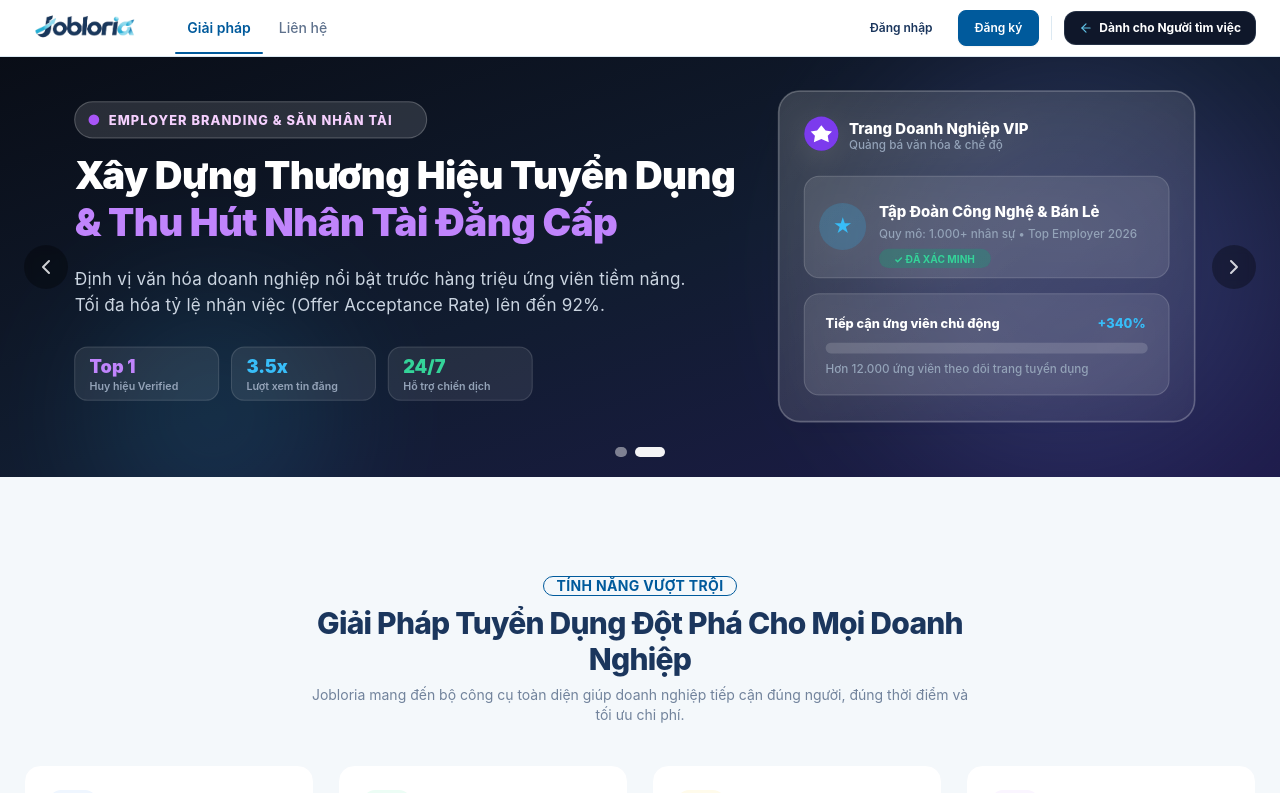
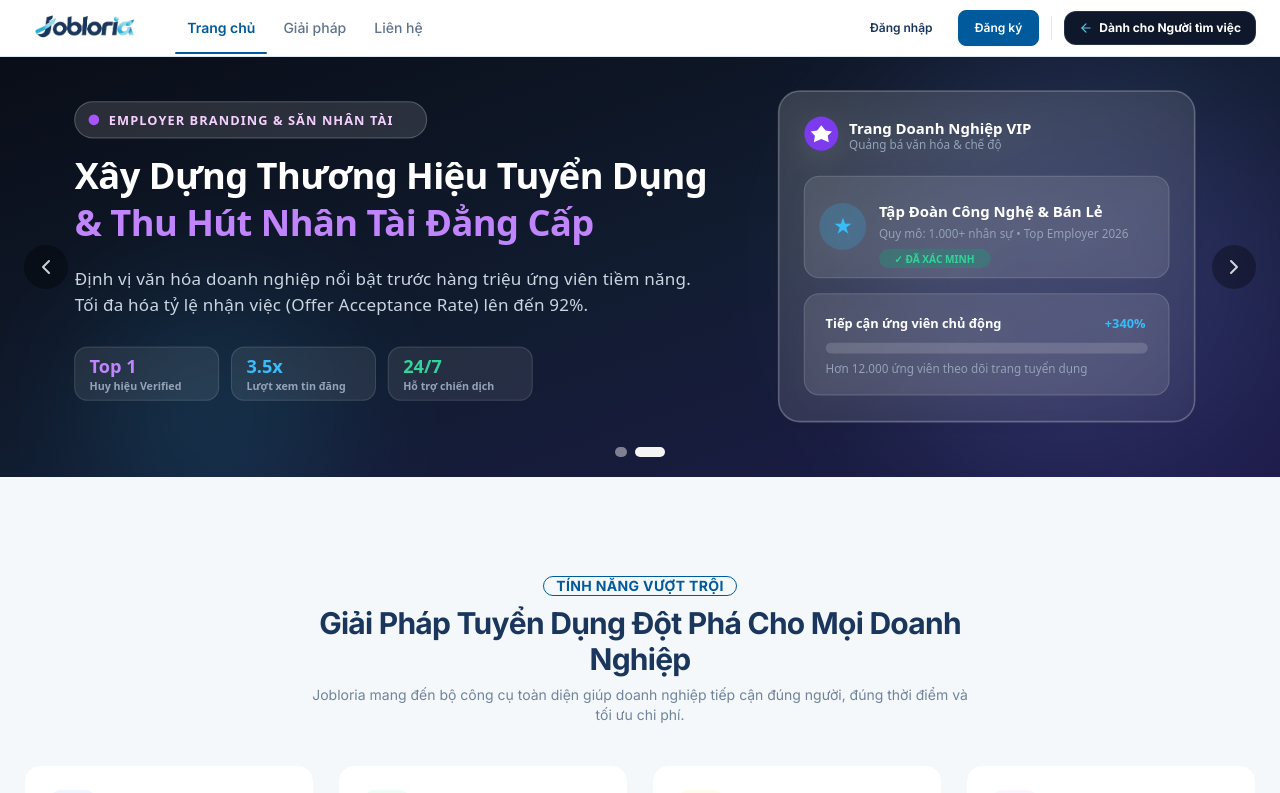
Before and after one commit to doanquantuan/job-search-support-website, a React (Vite) app in the folder frontend/: page /recruiter in a window 1280 px wide. Shown: the top 793 px of the page. Built offline with nearby package versions, Linux system fonts and the light colour scheme; no server answers.

Commit message:
feat(ui): unify font to Inter across recruiter and home pages

```diff
--- a/frontend/index.html
+++ b/frontend/index.html
@@ -6,6 +6,12 @@
     <link rel="icon" type="image/svg+xml" href="/vite.svg" />
     <meta name="viewport" content="width=device-width, initial-scale=1.0" />
     <title>Jobloria - Nền tảng tuyển dụng & tìm kiếm việc làm</title>
+    <link rel="preconnect" href="https://fonts.googleapis.com" />
+    <link rel="preconnect" href="https://fonts.gstatic.com" crossorigin />
+    <link
+      href="https://fonts.googleapis.com/css2?family=Inter:wght@300;400;500;600;700;800;900&display=swap"
+      rel="stylesheet"
+    />
   </head>
   <body>
     <div id="root"></div>
--- a/frontend/src/features/recruiter/components/RecruiterHeader.jsx
+++ b/frontend/src/features/recruiter/components/RecruiterHeader.jsx
@@ -72,41 +72,56 @@ export const RecruiterHeader = () => {
           <img src={logo} alt="Jobloria" className="h-20 w-auto" />
         </Link>
 
-        {/* ── Primary Nav: "Giải pháp", "Liên hệ", và "Bảng quản trị" nếu đã đăng nhập ── */}
+        {/* ── Primary Nav: Đồng bộ chuẩn typography 100% với AppHeader ── */}
         <nav className="hidden md:flex items-center gap-1 flex-1">
-          {user && isRecruiter && (
-            <Link
-              to="/recruiter/dashboard"
-              className="px-3 py-4 text-sm font-semibold text-primary hover:text-primary-focus transition-colors flex items-center gap-1.5"
-            >
-              <LayoutDashboard className="w-4 h-4" />
-              <span>Bảng quản trị</span>
-            </Link>
-          )}
-
-          {/* 1. Giải pháp tuyển dụng */}
-          <button
-            type="button"
-            onClick={() => scrollToSection("solutions")}
-            className={`relative px-3 py-4 text-sm font-medium transition-colors cursor-pointer ${
-              location.pathname === "/recruiter"
+          {/* 1. Trang chủ nhà tuyển dụng */}
+          <Link
+            to="/recruiter"
+            className={`relative px-3 py-4 text-sm font-medium transition-colors ${
+              location.pathname === "/recruiter" && !location.hash
                 ? "text-primary font-semibold"
                 : "text-base-content/70 hover:text-base-content"
             }`}
           >
-            <span>Giải pháp</span>
-            {location.pathname === "/recruiter" && (
+            <span>Trang chủ</span>
+            {location.pathname === "/recruiter" && !location.hash && (
               <span className="absolute bottom-0 left-0 right-0 h-0.5 bg-primary rounded-full" />
             )}
+          </Link>
+
+          {/* 2. Bảng quản trị nếu là Recruiter */}
+          {user && isRecruiter && (
+            <Link
+              to="/recruiter/dashboard"
+              className={`relative px-3 py-4 text-sm font-medium transition-colors ${
+                location.pathname.startsWith("/recruiter/dashboard")
+                  ? "text-primary font-semibold"
+                  : "text-base-content/70 hover:text-base-content"
+              }`}
+            >
+              <span>Bảng quản trị</span>
+              {location.pathname.startsWith("/recruiter/dashboard") && (
+                <span className="absolute bottom-0 left-0 right-0 h-0.5 bg-primary rounded-full" />
+              )}
+            </Link>
+          )}
+
+          {/* 3. Giải pháp tuyển dụng */}
+          <button
+            type="button"
+            onClick={() => scrollToSection("solutions")}
+            className="px-3 py-4 text-sm font-medium text-base-content/70 hover:text-base-content transition-colors cursor-pointer"
+          >
+            <span>Giải pháp</span>
           </button>
 
-          {/* 2. Liên hệ */}
+          {/* 4. Liên hệ */}
           <button
             type="button"
             onClick={() => scrollToSection("contact")}
             className="px-3 py-4 text-sm font-medium text-base-content/70 hover:text-base-content transition-colors cursor-pointer"
           >
-            Liên hệ
+            <span>Liên hệ</span>
           </button>
         </nav>
 
--- a/frontend/src/index.css
+++ b/frontend/src/index.css
@@ -41,6 +41,6 @@
   body {
     @apply bg-base-200 text-base-content antialiased;
     font-feature-settings: "rlig" 1, "calt" 1;
-    font-family: -apple-system, BlinkMacSystemFont, "Segoe UI", Roboto, "Helvetica Neue", Arial, sans-serif;
+    font-family: "Inter", -apple-system, BlinkMacSystemFont, "Segoe UI", Roboto, "Helvetica Neue", Arial, sans-serif;
   }
 }
--- a/frontend/src/pages/HomePage.jsx
+++ b/frontend/src/pages/HomePage.jsx
@@ -331,7 +331,7 @@ export const HomePage = () => {
           <div className="max-w-7xl mx-auto relative z-10">
             {/* Tiêu đề chính */}
             <div className="text-center max-w-3xl mx-auto mb-6">
-              <h1 className="text-2xl sm:text-4xl font-extrabold tracking-tight leading-snug">
+              <h1 className="text-2xl sm:text-4xl font-bold tracking-tight leading-snug">
                 Tìm kiếm cơ hội việc làm mơ ước cùng Jobloria
               </h1>
               <p className="text-xs sm:text-sm text-primary-100 mt-2 font-normal">
@@ -506,7 +506,7 @@ export const HomePage = () => {
           <div className="flex flex-col sm:flex-row sm:items-center justify-between gap-4 pb-4">
             {/* Trái: Tiêu đề + Pill tabs: Việc văn phòng, Việc phổ thông */}
             <div className="flex flex-wrap items-center gap-3">
-              <h2 className="text-xl sm:text-2xl font-extrabold text-base-content tracking-tight">
+              <h2 className="text-xl sm:text-2xl font-bold text-base-content tracking-tight">
                 Việc làm nổi bật
               </h2>
               <div className="flex items-center gap-2">
@@ -731,7 +731,7 @@ export const HomePage = () => {
                   <Award className="w-6 h-6" />
                 </div>
                 <div>
-                  <h2 className="text-xl sm:text-2xl font-extrabold text-base-content tracking-tight">
+                  <h2 className="text-xl sm:text-2xl font-bold text-base-content tracking-tight">
                     Top Công ty hàng đầu
                   </h2>
                   <p className="text-xs sm:text-sm text-base-content/60 mt-0.5">
@@ -861,7 +861,7 @@ export const HomePage = () => {
                 <TrendingUp className="w-6 h-6" />
               </div>
               <div>
-                <h2 className="text-xl sm:text-2xl font-extrabold text-base-content tracking-tight">
+                <h2 className="text-xl sm:text-2xl font-bold text-base-content tracking-tight">
                   Khám phá theo ngành nghề
                 </h2>
                 <p className="text-xs sm:text-sm text-base-content/60 mt-0.5">
@@ -909,7 +909,7 @@ export const HomePage = () => {
               <span className="badge bg-white/20 text-white border border-white/30 font-bold text-2xs uppercase py-1 px-3">
                 Dành cho Nhà Tuyển Dụng
               </span>
-              <h2 className="text-2xl sm:text-3xl font-extrabold leading-tight">
+              <h2 className="text-2xl sm:text-3xl font-bold leading-tight">
                 Doanh nghiệp bạn đang tìm kiếm nhân tài phù hợp?
               </h2>
               <p className="text-xs sm:text-sm text-white/90 leading-relaxed font-normal">
--- a/frontend/src/pages/recruiter/RecruiterLandingPage.jsx
+++ b/frontend/src/pages/recruiter/RecruiterLandingPage.jsx
@@ -199,7 +199,7 @@ export const RecruiterLandingPage = () => {
             <span className="badge badge-primary badge-outline font-bold text-2xs uppercase tracking-wide py-1 px-3">
               Tính năng vượt trội
             </span>
-            <h2 className="text-2xl sm:text-3xl font-extrabold text-base-content tracking-tight">
+            <h2 className="text-2xl sm:text-3xl font-bold text-base-content tracking-tight">
               Giải Pháp Tuyển Dụng Đột Phá Cho Mọi Doanh Nghiệp
             </h2>
             <p className="text-xs sm:text-sm text-base-content/60">
@@ -286,7 +286,7 @@ export const RecruiterLandingPage = () => {
         <section className="bg-base-100 border-y border-base-200/80 py-12 sm:py-14">
           <div className="max-w-7xl mx-auto px-4 sm:px-6">
             <div className="text-center max-w-2xl mx-auto mb-10 space-y-2">
-              <h2 className="text-2xl sm:text-3xl font-extrabold text-base-content tracking-tight">
+              <h2 className="text-2xl sm:text-3xl font-bold text-base-content tracking-tight">
                 Quy Trình Bắt Đầu Đơn Giản Trong 4 Bước
               </h2>
               <p className="text-xs sm:text-sm text-base-content/60">
@@ -297,7 +297,7 @@ export const RecruiterLandingPage = () => {
             <div className="grid grid-cols-1 md:grid-cols-4 gap-6 relative">
               {/* Step 1 */}
               <div className="p-5 rounded-2xl bg-base-200/50 border border-base-200 space-y-3 relative">
-                <div className="w-9 h-9 rounded-xl bg-primary text-white font-extrabold text-sm flex items-center justify-center shadow-xs">
+                <div className="w-9 h-9 rounded-xl bg-primary text-white font-bold text-sm flex items-center justify-center shadow-xs">
                   01
                 </div>
                 <h3 className="font-bold text-sm text-base-content">Đăng ký tài khoản</h3>
@@ -308,7 +308,7 @@ export const RecruiterLandingPage = () => {
 
               {/* Step 2 */}
               <div className="p-5 rounded-2xl bg-base-200/50 border border-base-200 space-y-3 relative">
-                <div className="w-9 h-9 rounded-xl bg-primary text-white font-extrabold text-sm flex items-center justify-center shadow-xs">
+                <div className="w-9 h-9 rounded-xl bg-primary text-white font-bold text-sm flex items-center justify-center shadow-xs">
                   02
                 </div>
                 <h3 className="font-bold text-sm text-base-content">Xác thực doanh nghiệp</h3>
@@ -319,7 +319,7 @@ export const RecruiterLandingPage = () => {
 
               {/* Step 3 */}
               <div className="p-5 rounded-2xl bg-base-200/50 border border-base-200 space-y-3 relative">
-                <div className="w-9 h-9 rounded-xl bg-primary text-white font-extrabold text-sm flex items-center justify-center shadow-xs">
+                <div className="w-9 h-9 rounded-xl bg-primary text-white font-bold text-sm flex items-center justify-center shadow-xs">
                   03
                 </div>
                 <h3 className="font-bold text-sm text-base-content">Đăng tin & Lọc CV</h3>
@@ -330,7 +330,7 @@ export const RecruiterLandingPage = () => {
 
               {/* Step 4 */}
               <div className="p-5 rounded-2xl bg-base-200/50 border border-base-200 space-y-3 relative">
-                <div className="w-9 h-9 rounded-xl bg-primary text-white font-extrabold text-sm flex items-center justify-center shadow-xs">
+                <div className="w-9 h-9 rounded-xl bg-primary text-white font-bold text-sm flex items-center justify-center shadow-xs">
                   04
                 </div>
                 <h3 className="font-bold text-sm text-base-content">Tuyển chọn nhân sự</h3>
@@ -352,7 +352,7 @@ export const RecruiterLandingPage = () => {
                   <span className="badge bg-white/20 text-white border border-white/30 text-2xs font-bold py-1 px-3 uppercase">
                     Tư vấn miễn phí 1-1
                   </span>
-                  <h3 className="text-2xl sm:text-3xl font-extrabold leading-tight">
+                  <h3 className="text-2xl sm:text-3xl font-bold leading-tight">
                     Cần giải pháp tuyển dụng chuyên biệt?
                   </h3>
                   <p className="text-xs sm:text-sm text-white/90 leading-relaxed font-normal">
@@ -460,7 +460,7 @@ export const RecruiterLandingPage = () => {
             <span className="badge badge-ghost font-bold text-2xs uppercase tracking-wide py-1 px-3">
               Giải đáp thắc mắc
             </span>
-            <h2 className="text-2xl sm:text-3xl font-extrabold text-base-content tracking-tight">
+            <h2 className="text-2xl sm:text-3xl font-bold text-base-content tracking-tight">
               Những Câu Hỏi Thường Gặp
             </h2>
           </div>
--- a/frontend/tailwind.config.js
+++ b/frontend/tailwind.config.js
@@ -18,6 +18,7 @@ export default {
     extend: {
       fontFamily: {
         sans: [
+          "Inter",
           "-apple-system",
           "BlinkMacSystemFont",
           '"Segoe UI"',
```
Also changed, not shown: frontend/public/banners/banner-recruiter-1.svg, frontend/public/banners/banner-recruiter-2.svg.
